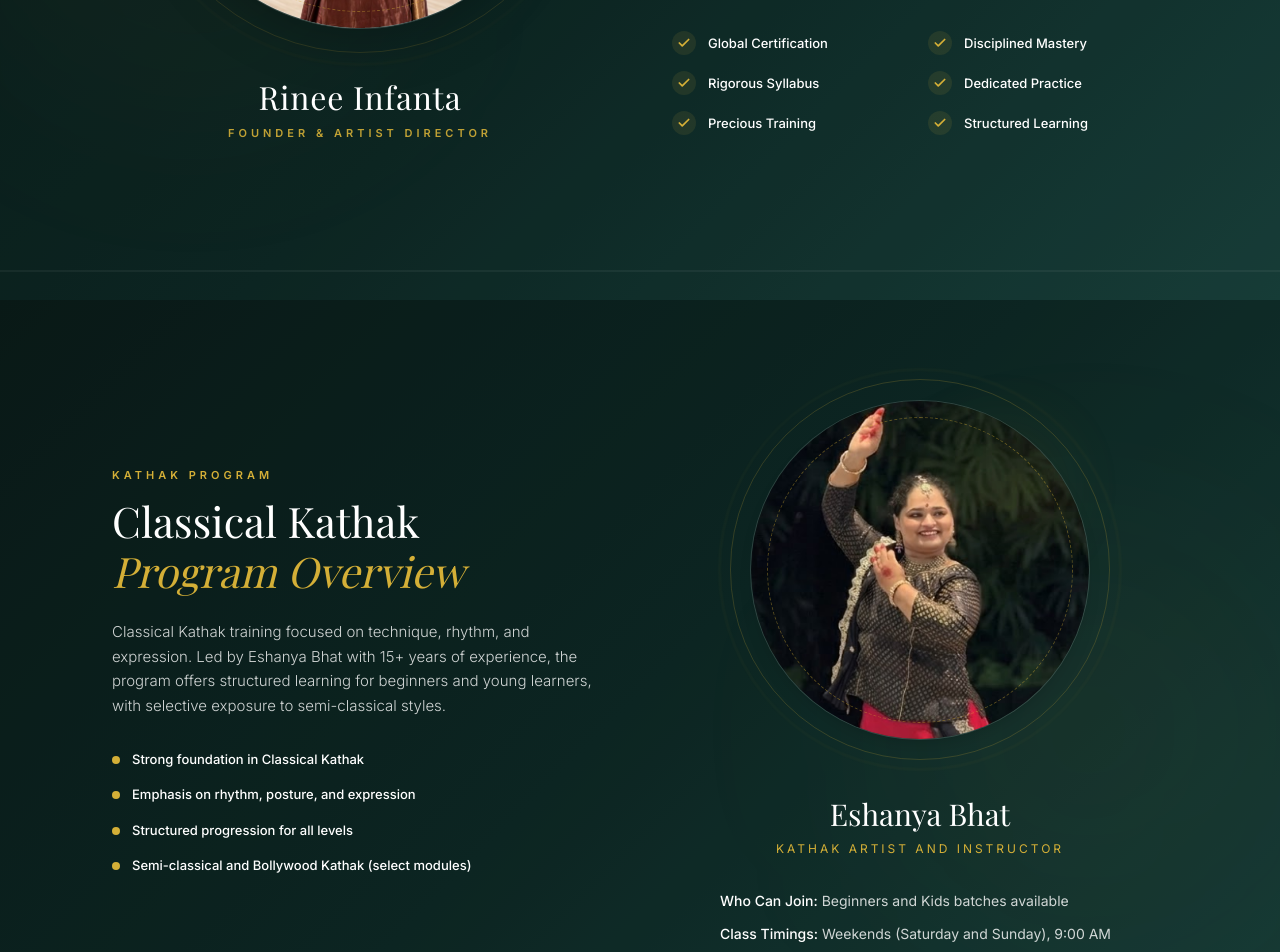
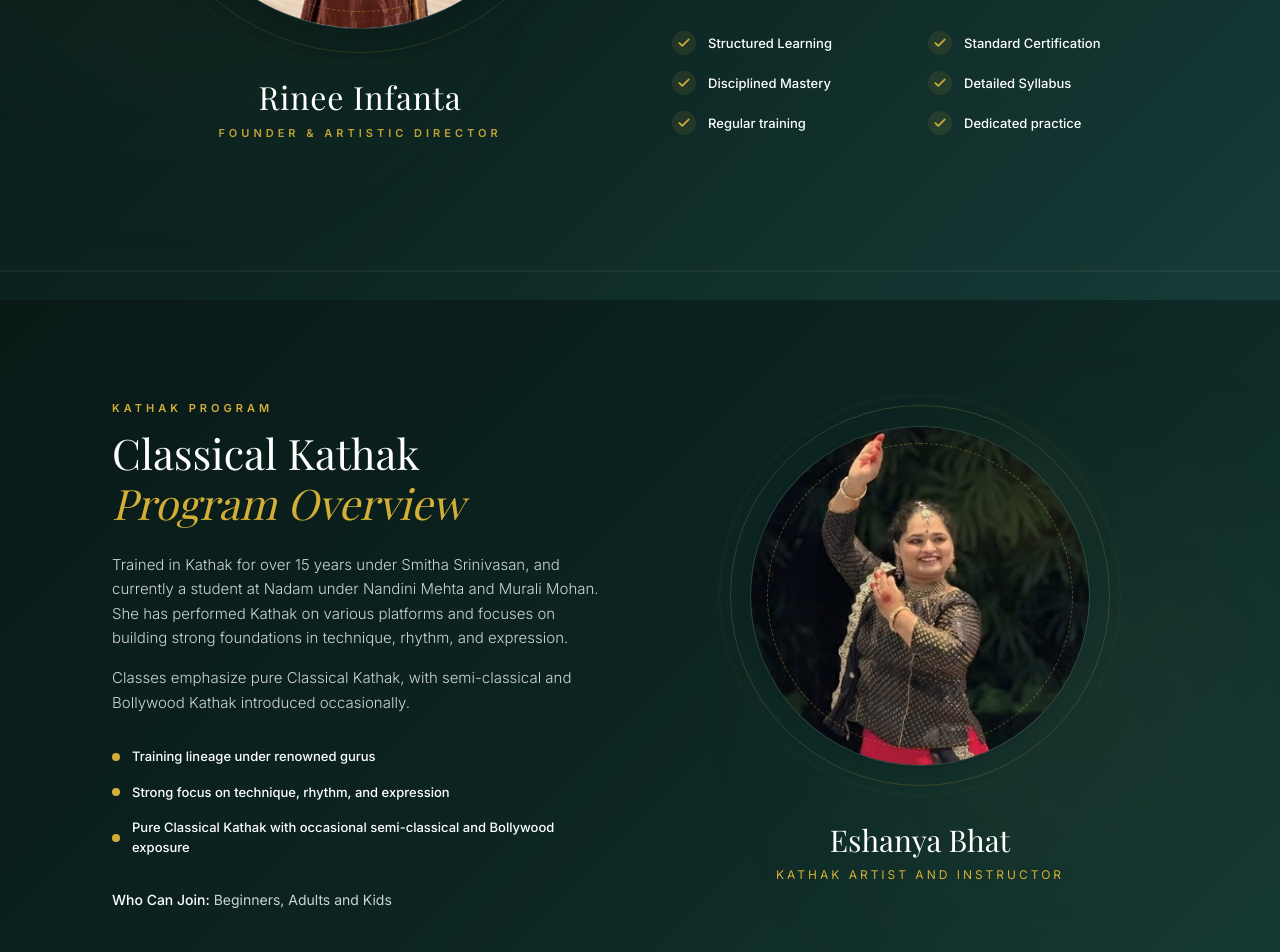
Before and after one commit to A365shift-DevTeam/-RHYTHAALAYA, a React (Vite) app: page / in a window 1280 px wide. Shown: the part 1300-2252 px from the top of the page. Built offline with nearby package versions, Linux system fonts and the light colour scheme; a web font is replaced by a local one.

Commit message:
final changes

```diff
--- a/src/components/Curriculum.tsx
+++ b/src/components/Curriculum.tsx
@@ -22,21 +22,27 @@ const Curriculum = () => {
             </h3>
             <div className="space-y-4 text-white/80 font-light text-[14px] sm:text-[15px] leading-relaxed mb-7 sm:mb-8">
               <p>
-                Classical Kathak training focused on technique, rhythm, and expression. Led by Eshanya Bhat with 15+ years of experience, the program offers structured learning for beginners and young learners, with selective exposure to semi-classical styles.
+                Trained in Kathak for over 15 years under Smitha Srinivasan, and currently a student at Nadam under Nandini Mehta and Murali Mohan. She has performed Kathak on various platforms and focuses on building strong foundations in technique, rhythm, and expression.
+              </p>
+              <p>
+                Classes emphasize pure Classical Kathak, with semi-classical and Bollywood Kathak introduced occasionally.
               </p>
             </div>
             <div className="grid grid-cols-1 gap-3 sm:gap-4 mt-7 sm:mt-8">
               {[
-                'Strong foundation in Classical Kathak',
-                'Emphasis on rhythm, posture, and expression',
-                'Structured progression for all levels',
-                'Semi-classical and Bollywood Kathak (select modules)'
+
+                'Training lineage under renowned gurus',
+                'Strong focus on technique, rhythm, and expression',
+                'Pure Classical Kathak with occasional semi-classical and Bollywood exposure'
               ].map((item, i) => (
                 <div key={i} className="flex items-center gap-3 text-[13px] font-medium text-white">
                   <div className="w-2 h-2 rounded-full bg-brand-gold shrink-0" />
                   {item}
                 </div>
               ))}
+            </div>
+            <div className="mt-7 sm:mt-8 w-full text-[13px] sm:text-[14px] text-white/80 text-left">
+              <p><span className="text-white font-medium">Who Can Join:</span> Beginners, Adults and Kids</p>
             </div>
 
           </motion.div>
@@ -63,11 +69,6 @@ const Curriculum = () => {
               <p className="text-brand-gold text-[11px] sm:text-[12px] tracking-[3px] uppercase mt-2">Kathak Artist and Instructor</p>
             </div>
 
-            <div className="mt-7 sm:mt-8 grid grid-cols-1 gap-3 text-[13px] sm:text-[14px] text-white/80 w-full max-w-[400px] text-left">
-              <p><span className="text-white font-medium">Who Can Join:</span> Beginners and Kids batches available</p>
-              <p><span className="text-white font-medium">Class Timings:</span> Weekends (Saturday and Sunday), 9:00 AM</p>
-
-            </div>
           </motion.div>
         </div>
       </div>
--- a/src/components/EnterpriseFeatures.tsx
+++ b/src/components/EnterpriseFeatures.tsx
@@ -11,7 +11,7 @@ const EnterpriseFeatures = () => {
     },
     {
       title: 'Offline at Studio',
-      desc: 'Train at our Horamavu studio with hands-on corrections, live music, and the energy of dancing alongside peers.',
+      desc: 'Train at our Horamavu studio with hands-on corrections, and the energy of dancing alongside peers.',
       icon: Home
     },
     {
--- a/src/components/Footer.tsx
+++ b/src/components/Footer.tsx
@@ -22,6 +22,7 @@ const Footer = () => {
             <ul className="space-y-3 text-[13px] text-white/60">
               <li><a href="#curriculum" className="hover:text-white transition-colors">Bharatanatyam</a></li>
               <li><a href="#curriculum" className="hover:text-white transition-colors">Kathak</a></li>
+               <li><a href="#curriculum" className="hover:text-white transition-colors">Yoga</a></li>
             </ul>
           </div>
 
--- a/src/components/Gallery.tsx
+++ b/src/components/Gallery.tsx
@@ -30,7 +30,7 @@ const Gallery = () => {
             Gallery
           </h2>
           <p className="text-white/80 font-light text-[14px] sm:text-[15px] max-w-2xl mx-auto">
-            Glimpses of performances, practice sessions, and the beauty of Bharatanatyam at Natya.
+           Glimpses of practice sessions and performances
           </p>
           <div className="w-12 h-[1.5px] bg-brand-gold mx-auto mt-6" />
         </div>
--- a/src/components/Hero.tsx
+++ b/src/components/Hero.tsx
@@ -76,7 +76,7 @@ const Hero = () => {
             </div>
 
             <div className="flex flex-col items-center z-10">
-              <h2 className="font-serif italic text-[28px] sm:text-3xl md:text-[40px] text-brand-gold mb-7 sm:mb-10">
+              <h2 className="font-sans font-semibold text-[28px] sm:text-3xl md:text-[40px] tracking-[0.03em] text-brand-gold mb-7 sm:mb-10">
                 Begin Your Dance Journey
               </h2>
 
--- a/src/components/Philosophy.tsx
+++ b/src/components/Philosophy.tsx
@@ -39,7 +39,7 @@ const Philosophy = () => {
                 Rinee Infanta
               </h4>
               <p className="text-brand-gold text-[10px] sm:text-[11px] tracking-[4px] uppercase font-bold opacity-90">
-                Founder & Artist Director
+                Founder & Artistic Director
               </p>
             </div>
           </motion.div>
@@ -67,12 +67,12 @@ const Philosophy = () => {
 
             <div className="grid grid-cols-1 sm:grid-cols-2 gap-3 sm:gap-4 mt-7 sm:mt-8">
               {[
-                "Global Certification",
+                "Structured Learning",
+                "Standard Certification",
                 "Disciplined Mastery",
-                "Rigorous Syllabus",
-                "Dedicated Practice",
-                "Precious Training",
-                "Structured Learning"
+                "Detailed Syllabus",
+                "Regular training",
+                "Dedicated practice"
               ].map((item, i) => (
                 <div key={i} className="flex items-center gap-3 text-[13px] font-medium text-white">
                   <div className="w-6 h-6 rounded-full bg-brand-gold/10 flex items-center justify-center shrink-0">
```
Also changed, not shown: src/images/gallery/1.jpeg.
